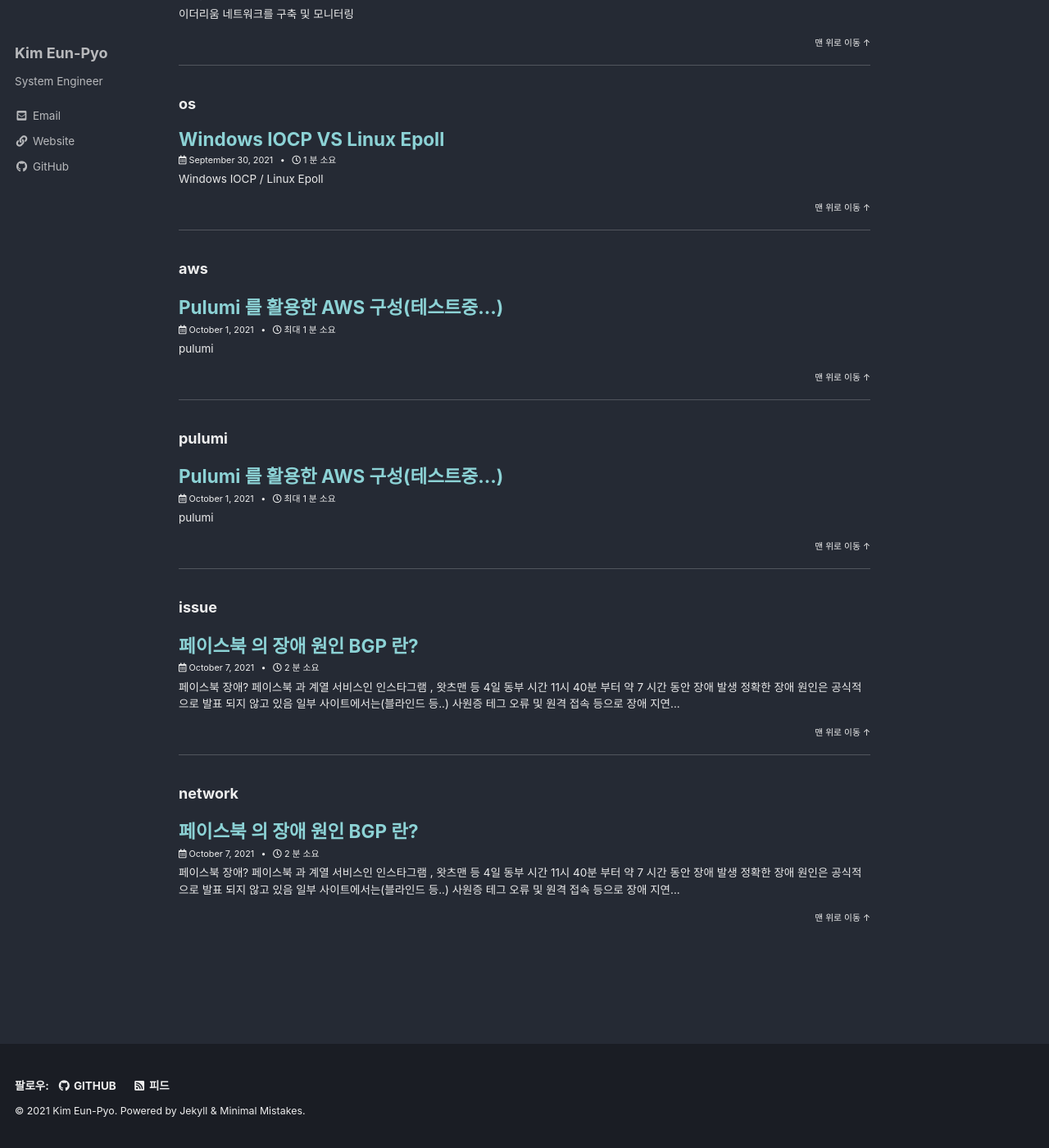
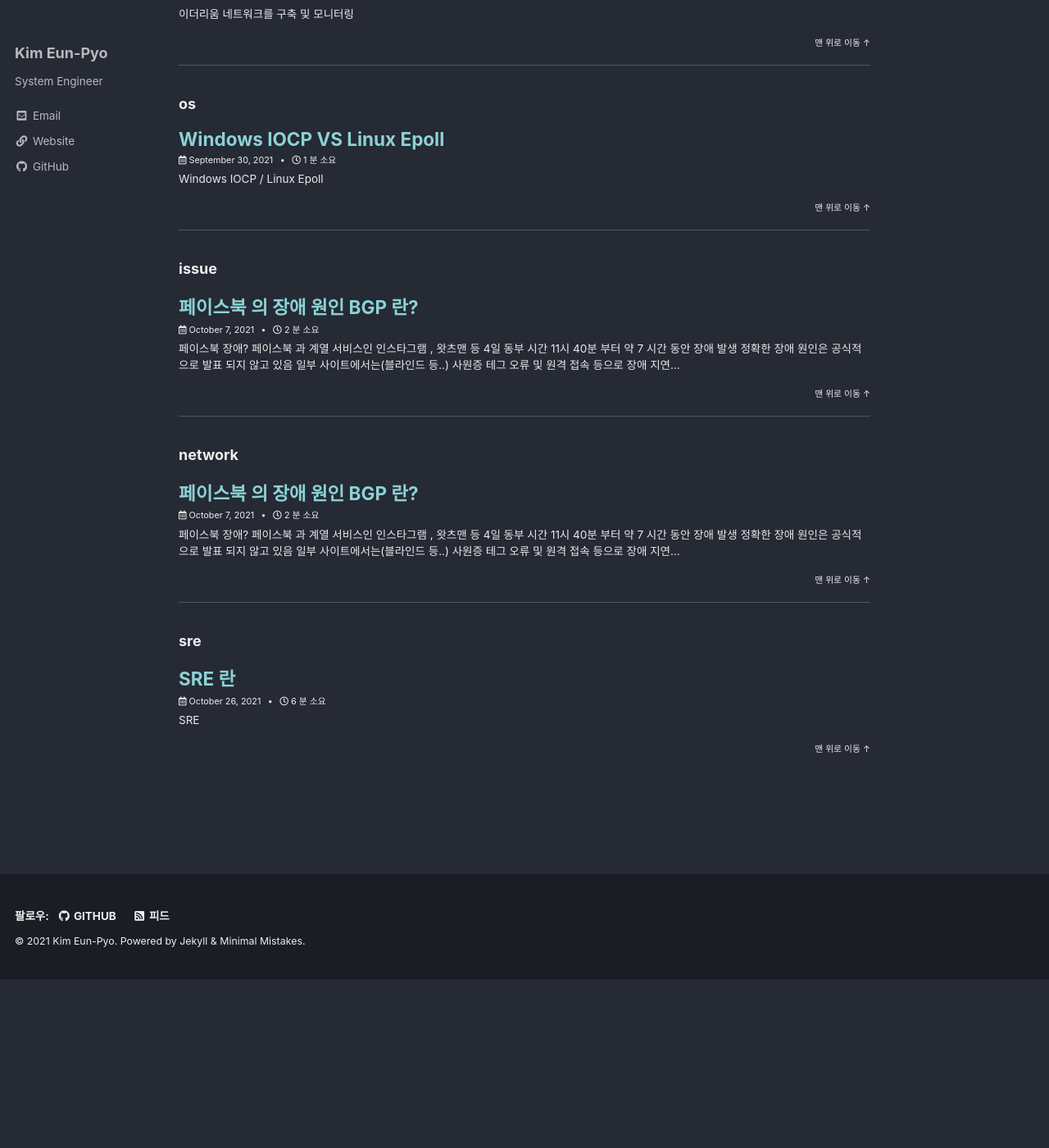
Before and after one commit to lyn2imi/lyn2imi.github.io, a Jekyll site: the page built from _pages/tag-archive.md, in a window 1280 px wide and 1400 px high, scrolled down 4907 px. Shown: the whole window at 82% size. Built offline with Jekyll 4.4.1, drawn with Linux system fonts in a browser that asks for light colours; cached includes are drawn as plain includes; after the commit the page ends 6101 px from its top, so only the background shows below that; part of the change alters nothing that is shown.

Commit message:
SRE reivew update

```diff
--- a/_config.yml
+++ b/_config.yml
@@ -205,6 +205,7 @@ plugins:
   - jekyll-gist
   - jekyll-feed
   - jekyll-include-cache
+  - jekyll-mermaid
 
 # mimic GitHub Pages with --safe
 whitelist:
@@ -213,7 +214,7 @@ whitelist:
   - jekyll-gist
   - jekyll-feed
   - jekyll-include-cache
-
+  - jekyll-mermaid
 
 # Archives
 #  Type
--- /dev/null
+++ b/_posts/2021-10-26-sre_review.md
@@ -0,0 +1,256 @@
+---
+title: SRE 란
+
+toc: true
+toc_sticky: true
+
+categories:
+  - sre
+tags:
+  - sre
+---
+
+# SRE
+
+## INDEX
+
+0. 용어 정의
+1. 소개
+2. 원리와 원칙
+3. 관리
+4. 사례
+5. 참고 자료
+
+---
+
+### 용어 정리
+1. SRE
+   - Site Reliability Engineering
+   - 의미 : 구글의 DevOps 환경 실현 방법론이다.
+2. DevOps
+   - Development + Operations 의 합성어
+   - 의미 : 개발자와 운영담당자 등 IT전문가들의 소통 / 협업 / 통합을 강조하는 개발환경이나 문화를 이야기 한다.
+   - SW개발조직과 운영조직간의 상호의존적으로 대응을 하며, 조직이 빠른 시간에 개발 및 배포하는 것을 목적으로 하고 있다.
+3. MTTF
+   - Mean Time to Failure
+   - 의미 : 평균 고장(장애)시간
+     - 첫 정상 사용 시간 부터 첫 고장(장애)시간까지
+4. MTTR
+   - Mean Time To Repair
+   - 의미 : 평균 수리(복구)시간
+     - 고장수리(장애복구)까지 걸리는 시간
+5. MTBF
+   - Mean Time Between Failure
+   - 의미 : 평균 고장 시간 간격
+     - MTTR + MTTF = MTBF
+     - ![image0](/images/Sre_review/sre_review_0.png)
+6. Provisioning
+   - 의미 : 자원을 미리 준비 해놓은 상태에서 요청이 들어왔을때, 해당 요청사항에 맞게 자원을 공급하는 것
+   - 종류
+     - 서버 자원 프로비저닝
+     - OS 프로비저닝
+     - SW 프로비저닝
+     - 스토리지 프로비저닝
+7. push on green
+   - 의미 : 안전하고 통제된 방식으로 서비스를 자동으로 배포하고 업데이트하는 프로세스이며, 최소한의 사용자 개입을 통해 서비스 배포 중 다운 타임 최소화 및 장애상황에 빠른 대응 및 롤백을 지원하기 위한 방법이다.
+   - 만약 새로운 WEB 및 WAS 서버를 push on green으로 배포할 떄.
+   - 1차 - 초기 상태
+
+   ![image1](/images/Sre_review/sre_review_1.png)
+
+   - 2차 - 신규 서비스 추가
+
+   ![image2](/images/Sre_review/sre_review_2.png)
+
+   - 3차 - 신규 서비스 연결
+
+   ![image3](/images/Sre_review/sre_review_3.png)
+
+   - 4차 - 기존 서비스 연결 해제
+
+   ![image4](/images/Sre_review/sre_review_4.png)
+
+   - 5차 - 기존 서비스 삭제
+
+   ![image5](/images/Sre_review/sre_review_5.png)
+
+8. SLA
+   - Service Level Agreement -> 서비스 수준 협약
+   - SLO를 만족했을때 또는 만족하지 못했을 경우, 보상에 대한 명시적 또는 암묵적인 계약
+9. SLI
+    - service level indicator -> 서비스 수준 척도,
+    - SLO를 설정할수 있는 기준 지표
+    - 서비스 수준을 판단할수 있는 정량적으로 측정한 값
+      - 서비스가 사용 가능한 상태로 존재하는 시간의 비율 -> 가용성
+      - 요청에 대한 응답속도
+      - 전체 요청수 대비 에러율
+      - 시스템 처리량
+
+10. SLO
+    - service level objective -> 서비스 수준 목표
+    - SLI에 의해서 측정된 값에 대한 목표 값 또는 범위이다.
+      - 표현 방식 : SLI <= 목표치 or 목표치_MIN <= SLI <= 목표치_MAX
+
+11. 업타임 : 서비스가 동작을 시작한 이후 장애 없이 실행 중인 시간
+
+12. 다운타임 : 서비스가 장애 등으로 인해 실행이 중단된 시간
+
+13. 기술부채 : 제품이나 서비스에는 영향이 없지만 엔지니어 관점에서 기술적으로 해결이 되지 않으면 향후 문제가 될 수 있는 부분들
+
+---
+
+### SRE 소개
+1. SRE 란
+   1. SRE 의미
+      - class SRE implements DevOps
+      - "희망은 전략이 아니다." -> 보수적인 SRE가 남긴 말.
+   2. SRE의 목적
+      - 서비스는 100% 안정성을 보장 할 수 없다.
+      - 시스템이 자동화되는(automated) 것이 아니라 자동적(automatic)이 되는 것이다.
+      - 서비스에 대한 장애 상황을 허용해서 적정 수준의 가용성을 어떻게 확보하고 보장 할것인지에 대한 가이드를 만드는 것이다.
+      - 시스템운영/관리팀과 개발팀이 분리되어 있어 각 팀의 배경 지식등의 차이로 인해 문제의 해결방향을 서로 다르게 인식하고 서비스의 안정성 등의 목표를 다르게 설정할수 있다.
+      - 개발팀은 언제든지 방해 없이 원하는 서비스를 출시하려고 하고 시스템운영/관리팀은 시스템이 서비스를 시작하게 되면 시스템 변경을 원치 않다.
+2. SRE의 역활
+   1. 가용성(availability)
+      - 에러 예산(error budget)
+        - 개발팀과 운영팀 사이에 각팀이 목표를 달성하는 과정에 발생하는 여러가지 문제점들을 해결하기 위한 개념
+        - 신뢰성 목표를 100%로 설정하는 것은 잘못된 목표설정 관찰 결과로 유래 됨.
+        - 이 에러 예산을 통해서 '무정지 시스템'과 같은 목표를 설정하지 않는다.
+      - 응답시간(latency)
+        - http 응답시간 등
+      - 성능(performance)
+        - 서버 스펙등.
+   2. 효율성(efficiency)
+      - 서비스에 대한 지속적인 모니터링을 이용해서 서버의 성능을 지속적으로 개량하여 수용력을 확보해서 효율성을 향상시킨다.
+   3. 변화관리(change management)
+      - 수용량 계획과 변화 관리 이 2가지를 합쳐서 프로비저닝(provisioning)이라고 하며, 필요한 시점에 최대한 빠르게 수용량이 증가하여 적절한 수용량을 확보하고 빠른 수용량 증가를 위해서 추가되는 여러 인스턴스(Server, application 등)의 환경설정 정보등 기존 시스템의 변경사항이 항상 최신상태이며, 올바르게 동작한다는 것을 확인하는 과정을 의미한다.
+   4. 모니터링(monitoring)
+      - 최우선 수단 중 하나로 서비스에 대한 시스템의 상태와 가용성을 지속적으로 점검 하는 것.
+      - 가능한 사람이 관여하여 장애를 판단하고 대응하는것을 지양해야한다.
+      - 모니터링 결과는 3가지로 압축 할 수 있다.
+        1. 알람 -> 문제 발생 시 사람이 즉각적으로 투입되어 대응 할 것을 알린다.
+        2. 티켓 -> 문제 발생 시 사람의 대응이 필요하지만 즉각적인 대응은 필요하지 않는 상황을 의미한다. 즉 시스템이 자동으로 문제 해결은 불가능하지만 하루나 2일 내에 대응하도 특별한 문제가 없는 경우
+        3. 로깅 -> 누군가가 이 정보를 반드시 확인할 필요는 없지만 향후 분석이나 조사를 위해서 기록되는 내용. 즉 알람 발생으로 사람이 대응하면서 확인하기 전까지 굳이 로그 분석을 하지 않아도 되는 내용
+   5. 위기 대응(emergency)
+      - 기능/서비스 장애가 발생한 시점 부터 정상화 되기 까지의 시간이 사이트의 신뢰성을 판달할수 있는 근거 중 일부 가 될 수 있다.
+   6. 수용량 계획(capacity planning)
+      - 많은 사용자가 서비스를 이용하면서 발생하는 자연적 증가에 따른 계획과 마케팅 또는 사업부 등의 이벤트로 인해서 급증하는 인위적 증가 까지 이 모두를 고려하여 계획 해야한다.
+
+---
+
+### 원리와 원칙
+1. 서비스 수준 목표
+   1. 서비스 수준 척도(SLI)
+      1. 의미 : 서비스 수준을 판단할수 있는 몇가지 정량적으로 측정한 값.
+      2. 핵심 SLI
+         1. 가용성 : 서비스가 사용 가능한 상태로 존재하는 시간의 비율 (수율이라고 하기도 한다.)
+         2. 내구성 : 데이터 저장소 스세템에서 오랜 시간 에 걸쳐 데이터를 보관하는 기준
+         3. 응답속도 : 요청에 대한 응답이 리턴되기까지의 시간
+         4. 에러율 : 시스템에서 수신한 전체 요청수 대비 발생한 에러에 대한 비율
+         5. 시스템 처리량 : 시스템이 초당 처리할수 있는 요청수
+   2. 서비스 수준 목표(SLO)
+      1. 의미 : SLI에 의해 측젗된 서비스 수준의 목표값 또는 일정 범위 값
+      2. SLI <= 목표치 OR 최솟값 <= SLI => 최댓값
+   3. 서비스 수준 협약(SLA)
+      1. 의미 : SLO를 만족 했거나 하지 못했을 경우에 대한 댓가를 사용자와의 명시적 또는 암묵적인 계약\
+      2. SRE는 SLA 체결에는 관여하지 않지만 SLA 체결을 할때 필요한 객관적인 정보를 제공해주고 이 정보를 SLO로 제공할수 있어야한다.
+   4. 지표 설정
+      - 시스템 모니터링을 통해서 추적하고 정량적으로 표현할 수 있는 모든 지표를 SLI로 취급 하지 않아도 된다.
+      - 운영자 또는 개발자가 원하는 것을 명확히 파악하여 적절한 지표들은 선택해야한다.
+      - 지표가 너무 많으면 중요한 지표에 집중하기 어렵고, 너무 적으면 중요한 지표를 놓치게 된다.
+3. 삽질(toil)
+   1. 정의 : 서비스를 운영하는 것과 직접적으로 연관이 있으며, 수작업 / 반복적 / 자동화 가능 / 사후대처 / 지속적인 가치 결여 / 서비스 성장에 따라 지속적으로 늘어나는 업무 등 중 하나 혹은 그이상 연관될 때.
+      1. 수작업 : 자동화된 작업을 실행하기 위해 수작업으로 스크립트를 실행하는 경우(crontab에 스케쥴 미등록)
+      2. 반복적 : 단순한 명령어을 반복적으로 입력해야되는 일
+      3. 자동화 가능 : 인간의 판단에 의해 실행 되어야만 하는 스크립트
+      4. 사후 대처 : 미리(proactively) 처리 할수 있는 일이 아니라 업무를 방해(interrupt)하며, 사후(reactive)에 처리하게 되는 일
+      5. 지속적인 가치 결여 : 작업이 종료 후 서비스가 변화 없이 같은 상태를 유지하는 경우
+      6. 서비스의 성장에 따라 업무가 증가(O(n))한다.
+   2. 삽질을 줄여야 되는 이유
+      1. 앞으로 발생 할 수 있는 삽질의 가능성이 있는 부분을 점검 하기 위해
+      2. 서비스의 안정성이나 성능 활용도를 개선 하기 위해
+      3. 삽질을 하던 시간이 줄어들어 여유시간이 생기게 되어 다른 서비스나 자동화에 시간적 투자가 가능해짐.
+   3. 엔지니어링에 해당하는 업무
+      1. SW엔지니어링
+         - 코드 작성 / 수정하고 관련된 디자인이나 문서화 작업 수행
+           - EX
+             1. 자동화 스크립트 개발
+             2. 도구나 프레임워크 개발
+             3. 확장성 및 신뢰성을 위해 서비스 및 기능 추가
+             4. 인프라스트럭처코드(IAC) 개발 및 수정
+      2. 시스템엔지니어링
+         - 지속적인 개선을 위해 시스템의 설정을 조정하거나 문서화 작업 수행
+           - EX
+             1. 모니터링 설정 및 수정
+             2. LB / 서버 설정 변경
+      3. 삽질
+         - 서비스 운영과 관련된 반복적으로 발생하는 수작업
+      4. 부하
+         - 서비스 운영과 관련되지 않은 관리 업무
+           - EX
+             1. HR 서류작업
+4. 분산 시스템 모니터링
+   1. 정의
+      1. 화이트박스 모니터링
+         - 로그나 내부의 통계 지표를 제공하는 HTTP 핸들러 등을 이용해서 얻을수 있는 시스템 내부 지표를 기반으로 모니터링 하는 것.
+      2. 블랙박스 모니터링
+         - 사용자가 보게 되는 확인 가능한 동작들을 외부에서 테스트 하는 과정
+      3. 푸시
+         - 서비스가 실행하는 소프트웨어나 관련된 설정에 대한 모든 변경사항을 의미한다.
+   2. 모니터링을 해야되는 이유
+      1. 어떤 장애가 왜 발생했는지에 대한 질문에 답을 제시 할 수 있어야한다.
+      2. 시간에 따라 변화하는 데이터의 양이나 실 사용자의 수의 변화에 대응하기 위해서
+      3. 갑자기 발생한 지연응답에 대해서 동일 시간에 발생한 다른 어떠한 일이 있는지 확인하기 위해
+5. 자동화
+   - 시스템의 스케일 조정(UP/DOWN or IN/OUT) 작업 등 다수의 서버에 일관성있는 설정을 하기 위한 방법
+     - 사용자계정 생성 등
+     - 수동작업(사람이 직접 각 서버에 작업)으로는 조직 구조 / 인력관리 모두에게서 만족할수 있는 방법이 아니다.
+   - 정확하게 정의된 업무 범위와 정해진 절차 수행을 하는 데이 있어 일관성의 가치는 다양한 측면에 있어 자동화가 추구하는 최우선적인 가치이다.
+   - 자동화는 오로지 일관성을 제공 하기 위한 방법이 아니며, 잘 구현된 자동시스템은 확장이 가능하고 다른 시스템에도 적용이 가능하며, 플랫폼을 제공하게된다.
+     - 이 플랫폼은 실수를 중앙집중화 하는데 도움이 된다.
+   - 일반적인 고장 후 수리 시간 단축에 도움이 된다.
+     - 데몬 재구동 / 장애시 트래픽 전환
+   - 신속한 배포 / 시간 절약
+     - 자동화를 위한 초기 개발 투자 비용(시간/돈)이 높지만 개발이 끝나서 운영 및 유지보수 시간을 감소 할 수 있다.
+   - 자동화 단계
+      1. 자동화 하지 않은 단계
+         - 마스트 데이터베이스에 대한 장애대응을 각 지역별로 수동으로 진행한다.
+      2. 별도로 관리되며 시스템에 특화된 자동화를 수행하는 단계
+         - SRE가 홈디렉토리에서 장애 대응스크립트를 실행한다.
+      3. 별도로 관리되는 범용 자동화를 수행하는 단계
+         - SRE가 데이티베이스 장애 대응을 모두가 사용하는 '범용 장애 대응' 스크립트에 추가해서 실행한다.
+      4. 내재화 되었지만 시스템에 특화된 자동화를 수행하는 단계
+         - 데이터베이스에 자체적으로 내장된 장애 대응 스크립트를 실행한다.
+      5. 자동화가 불필요한 시스템을 도입하는 단계
+         - 데이터베이스가 문제를 보고하고 사람의 개입없이 자동으로 장애대응을 수행한다.
+
+1. 릴리즈 엔지니어링
+   - 신뢰성 있는 서비스를 운영하려면 견고한 릴리즈 프로세스가 필요하다.
+   - 가능한 초기 부터 도입이 되어야한다.
+   - 지속적 빌드와 배포
+     1. 빌드
+     2. 브랜칭
+     3. 테스트
+     4. 패키징
+     5. 배포
+   - 설정 관리 기법
+      1. 설정을 주 저장소에 관리하는 방법
+      2. 설정 파일과 바이너리를 동일한 MPM패키지로 묶는 방법
+      3. MPM 설정 패키지에 설정 파일을 추가 하는 방법
+      4. 설정을 외부 저장소에서 읽는 방법
+2. 간결함
+   1. 시스템의 안정성 vs 신속성
+   2. 지루함의 미덕
+      - 담당하고 운영 책임을 지고 있는 시스템의 복잡도를 제거하기 위해 지속적으로 노력한다.
+   3. 최소한의 API
+   4. 모듈화
+   5. 릴리즈의 간소화
+---
+### 참고 자료
+1. 구글 공식 SRE 관련 자료URL
+   1. URL : https://landing.google.com/sre/books/
+2. Gitlab 에 업로드 되어 있는 PDF 자료 참고
+3. 참고 URL
+   1. https://en.wikipedia.org/wiki/Site_Reliability_Engineering
+   2. https://tacogrammer.com/sre-site-reliability-engineering-%EB%A5%BC-%EC%9D%BD%EA%B3%A0%EB%82%98%EC%84%9C/
+   3. http://internetplus.co.kr/wp/?p=505
```
Also changed, not shown: _posts/_2021-10-01-pulumi-install.md (renamed from _posts/2021-10-01-pulumi-install.md), images/Sre_review/sre_review_0.png (added), images/Sre_review/sre_review_1.png (added), images/Sre_review/sre_review_2.png (added), images/Sre_review/sre_review_3.png (added), images/Sre_review/sre_review_4.png (added), images/Sre_review/sre_review_5.png (added).
